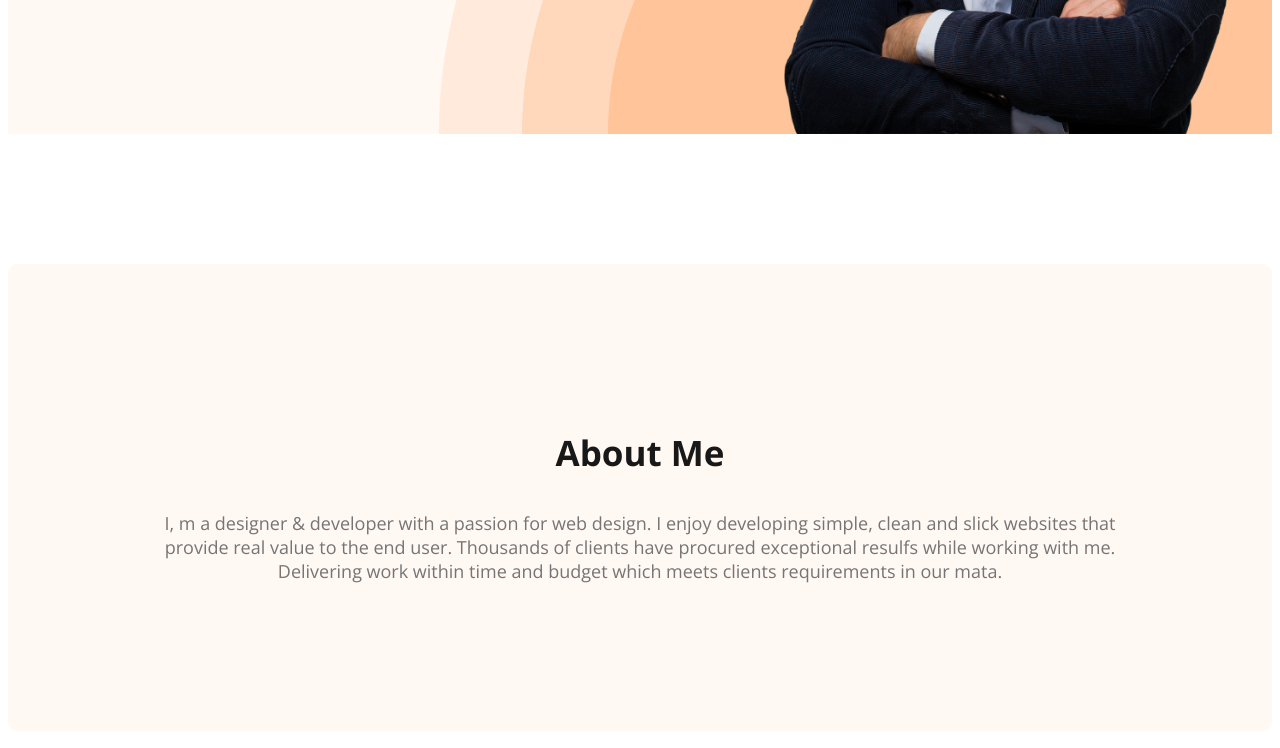
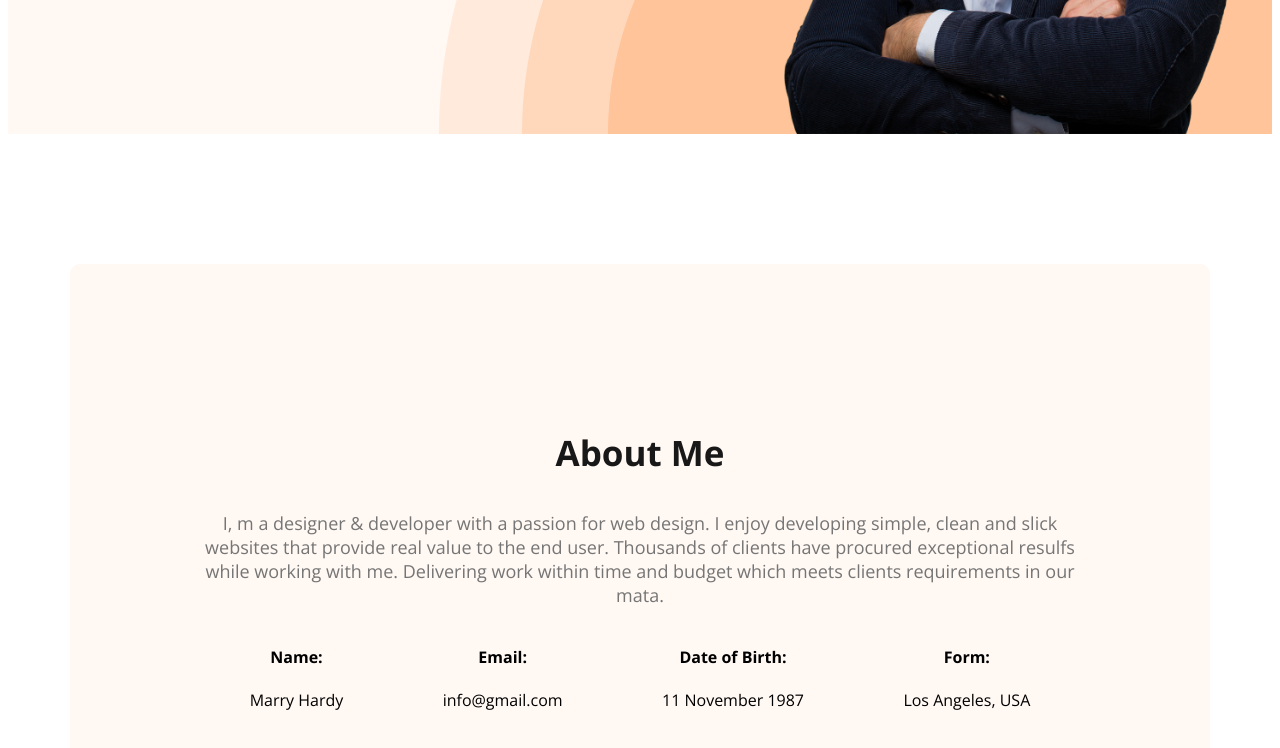
Before and after one commit to Arif54/webdeveloper-portfolio, a plain HTML site: page index.html in a window 1280 px wide. Shown: the part 574-1322 px from the top of the page. Drawn offline with nearby package versions, Linux system fonts and the light colour scheme.

Commit message:
added about information

```diff
--- a/index.html
+++ b/index.html
@@ -39,6 +39,24 @@
         <section class="about">
             <h3 class="section-title">About Me</h3>
             <p class="section-description">I, m a designer & developer with a passion for web design. I enjoy developing simple, clean and slick websites that provide real value to the end user. Thousands of clients have procured exceptional resulfs while working with me. Delivering work within time and budget which meets clients requirements in our mata.</p>
+            <div class="about-info-container">
+                <div class="about-info">
+                    <h4 class="info-title">Name:</h4>
+                    <p class="info-description">Marry Hardy</p>
+                </div>
+                <div class="about-info">
+                    <h4 class="info-title">Email:</h4>
+                    <p class="info-description">info@gmail.com</p>
+                </div>
+                <div class="about-info">
+                    <h4 class="info-title">Date of Birth:</h4>
+                    <p class="info-description">11 November 1987</p>
+                </div>
+                <div class="about-info">
+                    <h4 class="info-title">Form:</h4>
+                    <p class="info-description">Los Angeles, USA</p>
+                </div>
+            </div>
         </section>
     </main>
     <footer>
--- a/styles/portfolio.css
+++ b/styles/portfolio.css
@@ -94,7 +94,10 @@ nav a{
 }
 
 /* Main section styles */
-
+main{
+    max-width: 1140px;
+    margin: 0 auto;
+}
 /* About Section Styles */
 .about{
     padding: 130px;
@@ -102,3 +105,10 @@ nav a{
     background: #fff8f3;
     margin: 130px 0px;
 }
+.about-info-container{
+    display: flex;
+    justify-content: space-around;
+}
+.about-info{
+    text-align: center;
+}
```
